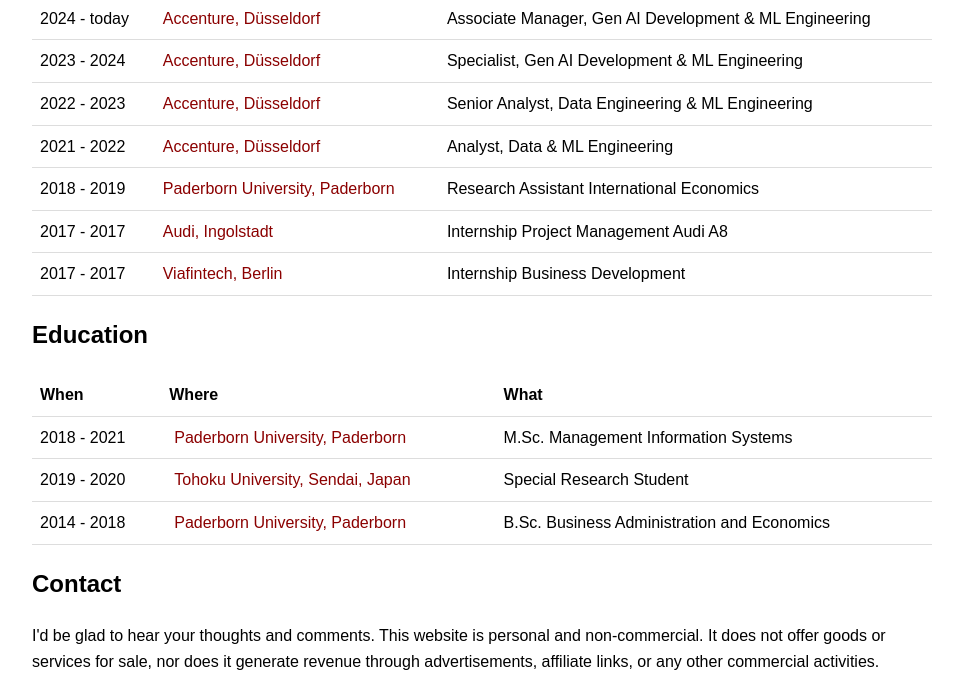
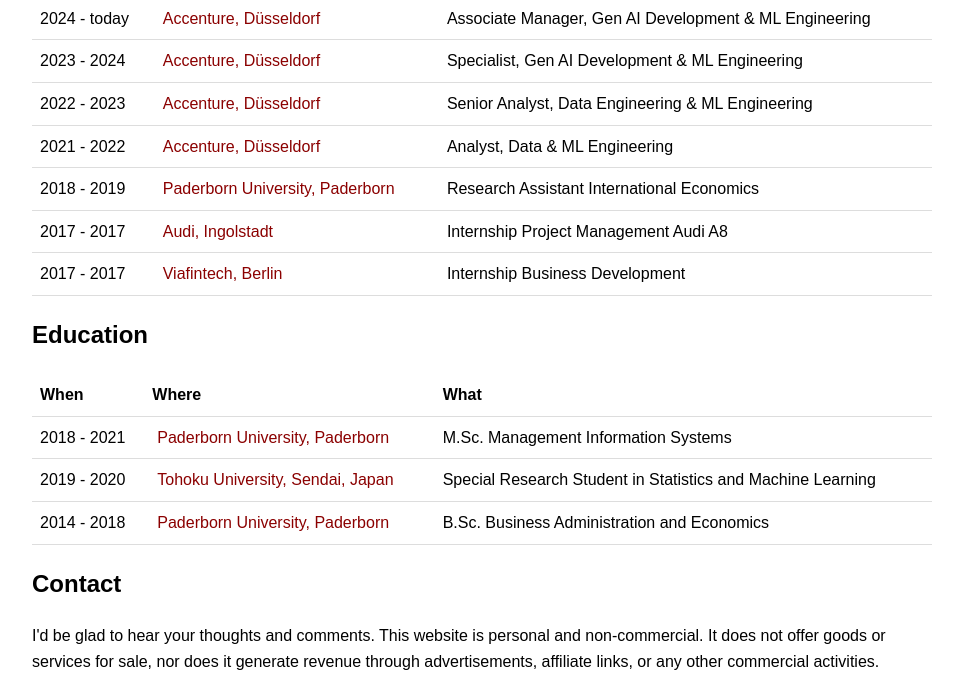
Before and after one commit to arnewitt/blog, a plain HTML site: page index.html in a window 1280 px wide. Shown: the part 547-1234 px from the top of the page, without its empty margins (158-1121 px from the left). Drawn offline with Linux system fonts and the light colour scheme.

Commit message:
Add field of research in Japan

```diff
--- a/index.html
+++ b/index.html
@@ -166,7 +166,7 @@
     educationTable.innerHTML = `
       <tr><th>When</th><th>Where</th><th>What</th></tr>
       <tr><td>2018 - 2021</td><td><a href="https://www.uni-paderborn.de/en/">Paderborn University, Paderborn</a></td><td>M.Sc. Management Information Systems</td></tr>
-      <tr><td>2019 - 2020</td><td><a href="https://www.tohoku.ac.jp/en/">Tohoku University, Sendai, Japan</a></td><td>Special Research Student</td></tr>
+      <tr><td>2019 - 2020</td><td><a href="https://www.tohoku.ac.jp/en/">Tohoku University, Sendai, Japan</a></td><td>Special Research Student in Statistics and Machine Learning</td></tr>
       <tr><td>2014 - 2018</td><td><a href="https://www.uni-paderborn.de/en/">Paderborn University, Paderborn</a></td><td>B.Sc. Business Administration and Economics</td></tr>
     `;
     app.appendChild(educationTable);
```
